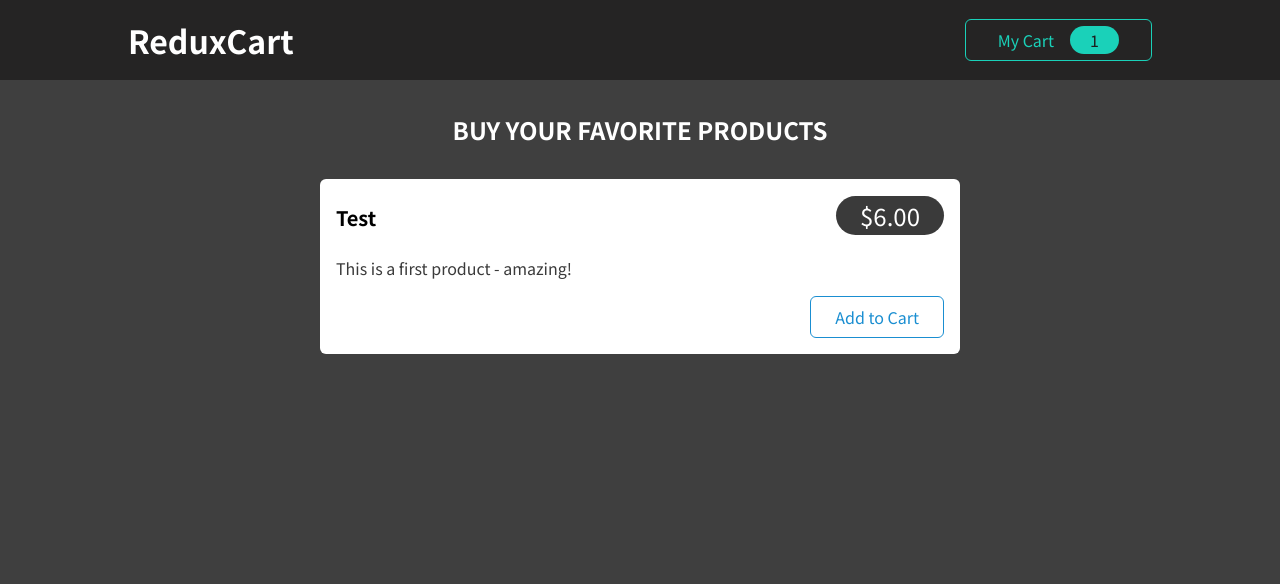
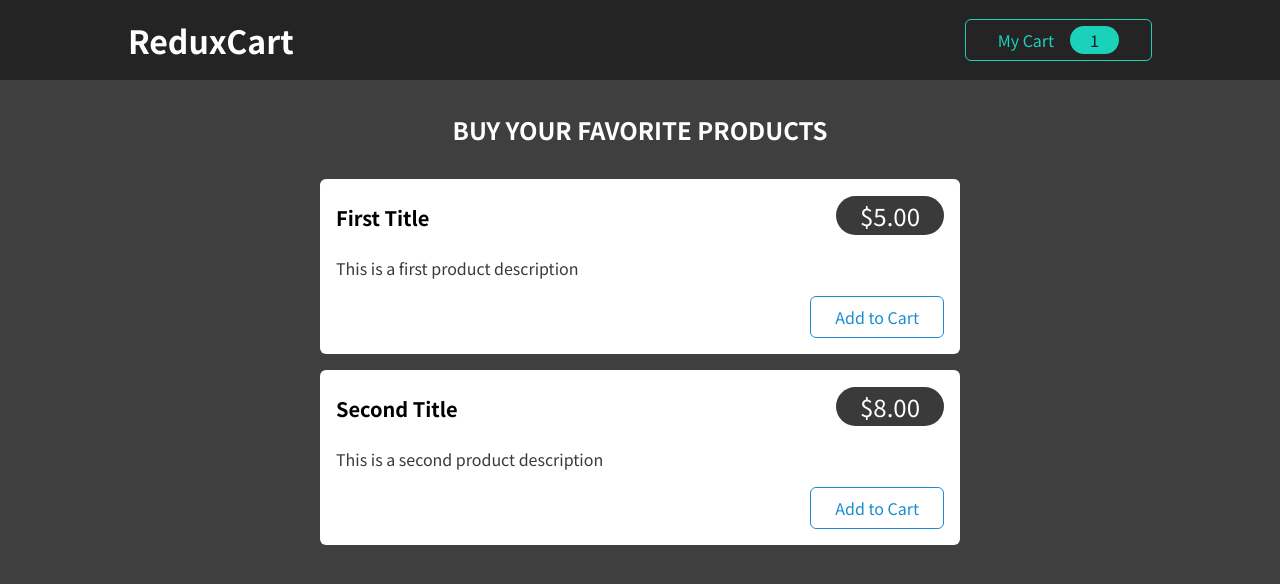
Before and after one commit to lucho20pt/react-udemy-21-redux-cart, a React (Create React App) app: page / in a window 1280 px wide. Shown: the top 584 px of the page. Built offline with nearby package versions, Linux system fonts and the light colour scheme.

Commit message:
upd: products - add fake data & render products

```diff
--- a/src/components/Shop/Products.js
+++ b/src/components/Shop/Products.js
@@ -1,16 +1,41 @@
-import ProductItem from './ProductItem';
-import classes from './Products.module.scss';
+import ProductItem from "./ProductItem";
+import classes from "./Products.module.scss";
+
+const DUMMY_PRODUCTS = [
+  {
+    id: 10,
+    title: "First Title",
+    price: 5,
+    description: "This is a first product description",
+  },
+  {
+    id: 11,
+    title: "Second Title",
+    price: 8,
+    description: "This is a second product description",
+  },
+];
 
 const Products = (props) => {
+  //
+  const products = DUMMY_PRODUCTS;
+
   return (
     <section className={classes.products}>
       <h2>Buy your favorite products</h2>
       <ul>
-        <ProductItem
-          title='Test'
-          price={6}
-          description='This is a first product - amazing!'
-        />
+        {products.map((product) => {
+          const { id, title, price, description } = product;
+          return (
+            <ProductItem
+              key={id}
+              id={id}
+              title={title}
+              price={price}
+              description={description}
+            />
+          );
+        })}
       </ul>
     </section>
   );
```
